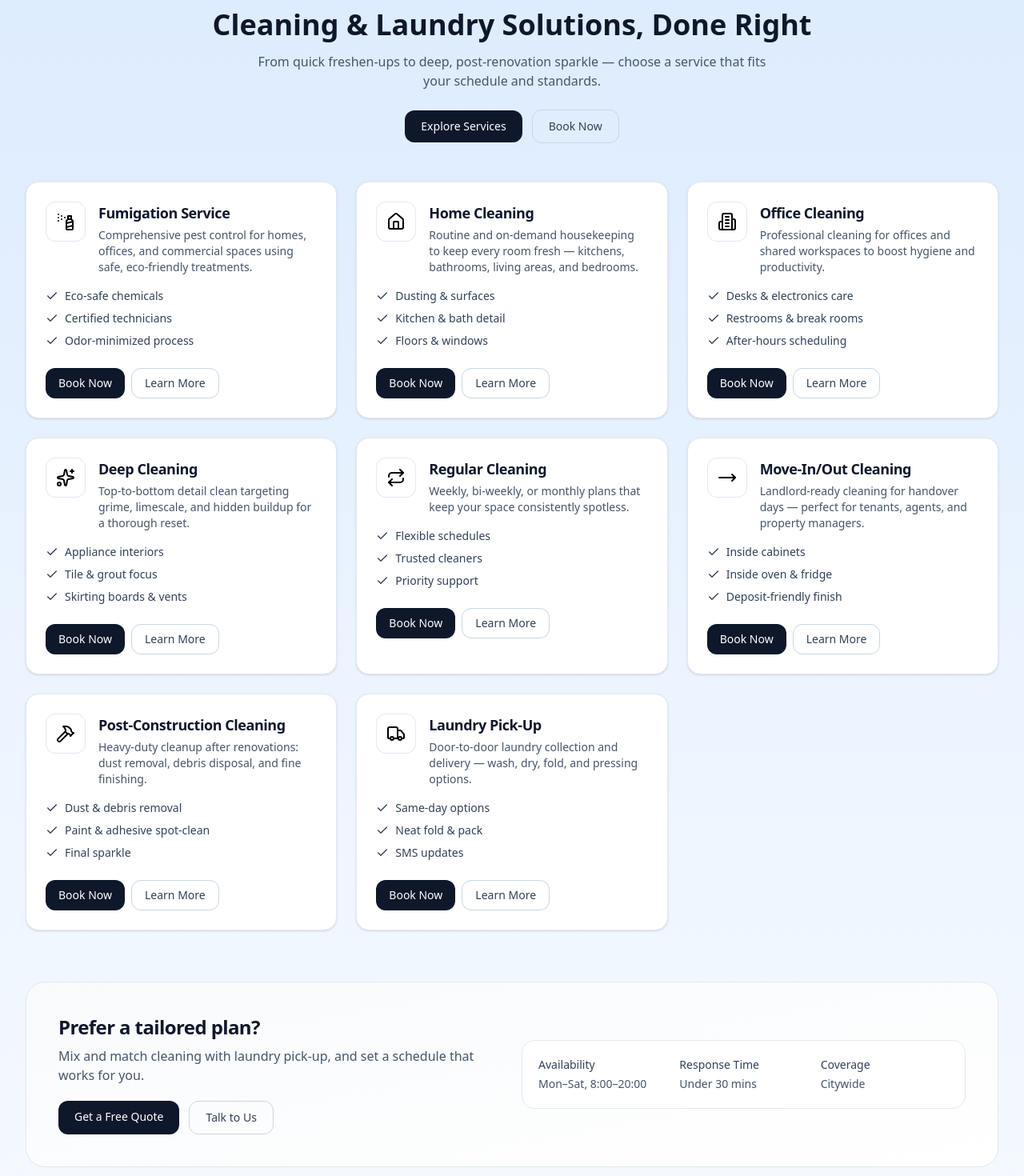
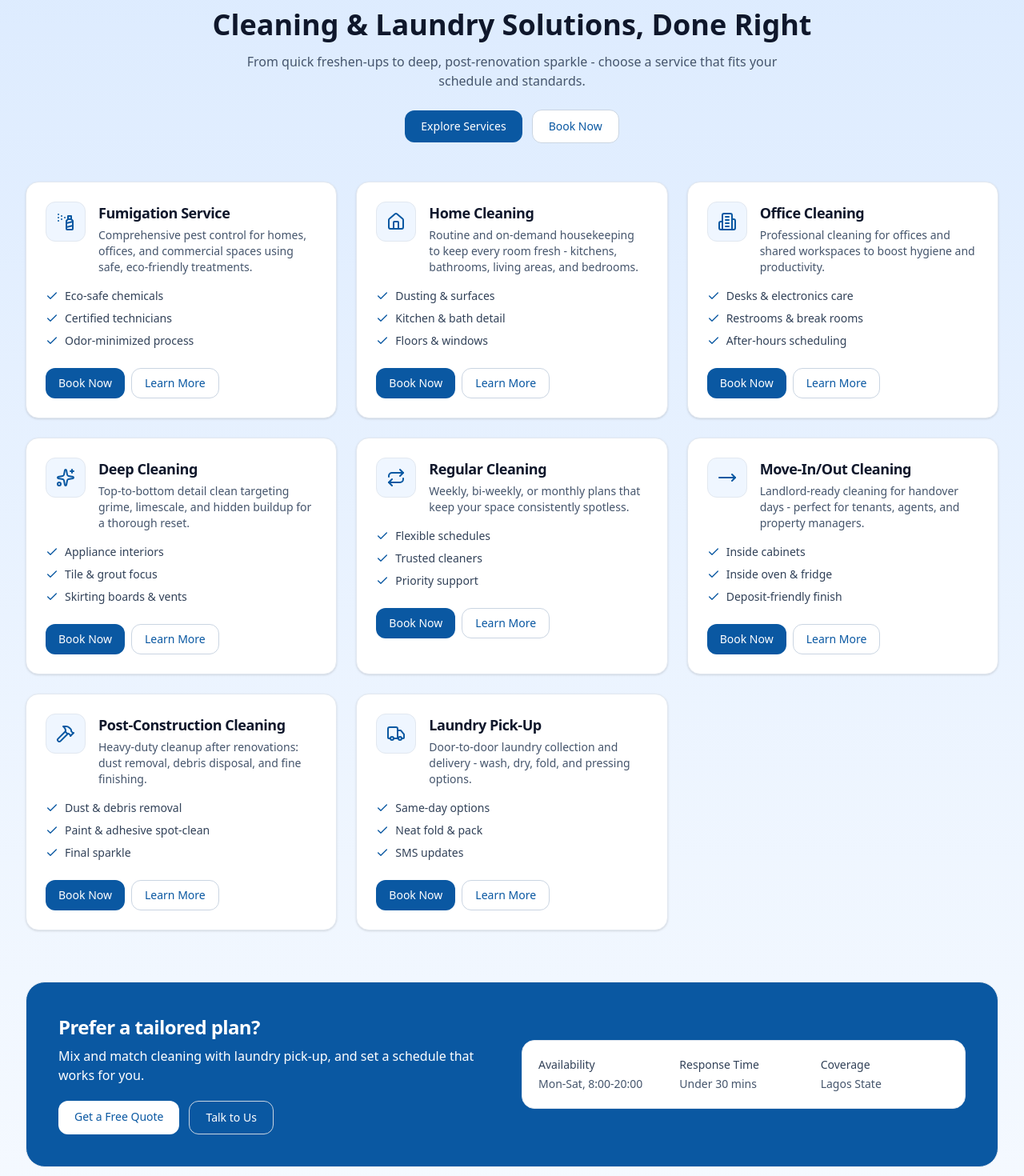
Before and after one commit to oyelajakenny/totaltouch, a Next.js app in the folder app/: page /our-services in a window 1280 px wide. Shown: the part 160-1630 px from the top of the page at 80% size. Built offline with nearby package versions, Linux system fonts and the light colour scheme.

Commit message:
Implemented the services page

```diff
--- a/app/app/our-services/page.js
+++ b/app/app/our-services/page.js
@@ -1,3 +1,5 @@
+"use client";
+
 import Link from "next/link";
 import {
   SprayCan,
@@ -10,6 +12,7 @@ import {
   Truck,
   Check,
 } from "lucide-react";
+import { motion } from "framer-motion";
 
 // NOTE: Exported for reuse and for test visibility.
 export const services = [
@@ -31,7 +34,7 @@ export const services = [
     title: "Home Cleaning",
     icon: Home,
     blurb:
-      "Routine and on-demand housekeeping to keep every room fresh — kitchens, bathrooms, living areas, and bedrooms.",
+      "Routine and on-demand housekeeping to keep every room fresh - kitchens, bathrooms, living areas, and bedrooms.",
     features: [
       "Dusting & surfaces",
       "Kitchen & bath detail",
@@ -75,7 +78,7 @@ export const services = [
     title: "Move-In/Out Cleaning",
     icon: MoveRight,
     blurb:
-      "Landlord-ready cleaning for handover days — perfect for tenants, agents, and property managers.",
+      "Landlord-ready cleaning for handover days - perfect for tenants, agents, and property managers.",
     features: [
       "Inside cabinets",
       "Inside oven & fridge",
@@ -99,17 +102,56 @@ export const services = [
     title: "Laundry Pick-Up",
     icon: Truck,
     blurb:
-      "Door-to-door laundry collection and delivery — wash, dry, fold, and pressing options.",
+      "Door-to-door laundry collection and delivery - wash, dry, fold, and pressing options.",
     features: ["Same-day options", "Neat fold & pack", "SMS updates"],
   },
 ];
 
+const heroVariants = {
+  hidden: { opacity: 0, y: 24 },
+  visible: {
+    opacity: 1,
+    y: 0,
+    transition: { duration: 0.55, ease: [0.33, 1, 0.68, 1] },
+  },
+};
+
+const gridVariants = {
+  hidden: {},
+  visible: {
+    transition: { staggerChildren: 0.12, delayChildren: 0.1 },
+  },
+};
+
+const cardVariants = {
+  hidden: { opacity: 0, y: 32, scale: 0.98 },
+  visible: {
+    opacity: 1,
+    y: 0,
+    scale: 1,
+    transition: { duration: 0.4, ease: [0.22, 1, 0.36, 1] },
+  },
+};
+
+const ctaVariants = {
+  hidden: { opacity: 0, y: 24 },
+  visible: {
+    opacity: 1,
+    y: 0,
+    transition: { duration: 0.55, ease: [0.33, 1, 0.68, 1], delay: 0.2 },
+  },
+};
+
 function ServiceCard({ service }) {
   const Icon = service.icon;
   return (
-    <div className="group relative flex flex-col rounded-2xl border border-slate-200 bg-white p-6 shadow-sm transition hover:shadow-md">
+    <motion.article
+      variants={cardVariants}
+      whileHover={{ translateY: -6 }}
+      className="group relative flex flex-col rounded-2xl border border-slate-200 bg-white p-6 shadow-sm transition hover:shadow-md"
+    >
       <div className="flex items-start gap-4">
-        <div className="rounded-xl border border-slate-200 p-3">
+        <div className="rounded-xl border border-slate-200 p-3 bg-blue-50 text-[#0A58A2]">
           <Icon className="h-6 w-6" aria-hidden="true" />
         </div>
         <div>
@@ -123,7 +165,7 @@ function ServiceCard({ service }) {
       <ul className="mt-4 space-y-2">
         {service.features.map((f, i) => (
           <li key={i} className="flex items-start gap-2 text-sm text-slate-700">
-            <Check className="mt-0.5 h-4 w-4 flex-none" />
+            <Check className="mt-0.5 h-4 w-4 flex-none text-[#0A58A2]" />
             <span>{f}</span>
           </li>
         ))}
@@ -132,34 +174,40 @@ function ServiceCard({ service }) {
       <div className="mt-6 flex flex-wrap gap-2">
         <Link
           href={{ pathname: "/booking", query: { service: service.id } }}
-          className="inline-flex items-center justify-center rounded-xl bg-slate-900 px-4 py-2 text-sm font-medium text-white transition hover:bg-slate-800"
+          className="inline-flex items-center justify-center rounded-xl bg-[#0A58A2] px-4 py-2 text-sm font-medium text-white transition hover:bg-[#0A58A2]"
         >
           Book Now
         </Link>
         <Link
           href={{ pathname: "/services/" + service.id }}
-          className="inline-flex items-center justify-center rounded-xl border border-slate-300 px-4 py-2 text-sm font-medium text-slate-700 transition hover:bg-slate-100"
+          className="inline-flex items-center justify-center rounded-xl border border-slate-300 px-4 py-2 text-sm font-medium text-[#0A58A2] transition hover:bg-slate-100"
         >
           Learn More
         </Link>
       </div>
 
       <div className="pointer-events-none absolute inset-0 rounded-2xl ring-1 ring-inset ring-transparent transition group-hover:ring-slate-300" />
-    </div>
+    </motion.article>
   );
 }
 
-export const metadata = {
-  title: "Our Services | Cleaning & Laundry",
-  description:
-    "Fumigation, home & office cleaning, deep cleans, move in/out, post-construction cleaning, and laundry pick-up.",
-};
+// export const metadata = {
+//   title: "Our Services | Cleaning & Laundry",
+//   description:
+//     "Fumigation, home & office cleaning, deep cleans, move in/out, post-construction cleaning, and laundry pick-up.",
+// };
 
 export default function Page() {
   return (
     <main className="mx-auto max-w-7xl px-4 py-12 sm:px-6 lg:px-8">
       {/* Page Heading */}
-      <section className="text-center">
+      <motion.section
+        className="text-center"
+        initial="hidden"
+        animate="visible"
+        variants={heroVariants}
+        viewport={{ once: true }}
+      >
         <span className="rounded-full bg-slate-100 px-3 py-1 text-xs font-medium tracking-wide text-slate-700">
           Our Services
         </span>
@@ -167,57 +215,67 @@ export default function Page() {
           Cleaning & Laundry Solutions, Done Right
         </h1>
         <p className="mx-auto mt-3 max-w-2xl text-slate-600">
-          From quick freshen-ups to deep, post-renovation sparkle — choose a
+          From quick freshen-ups to deep, post-renovation sparkle - choose a
           service that fits your schedule and standards.
         </p>
 
         <div className="mt-6 flex flex-wrap items-center justify-center gap-3">
           <a
             href="#services-grid"
-            className="rounded-xl bg-slate-900 px-5 py-2.5 text-sm font-medium text-white hover:bg-slate-800"
+            className="rounded-xl bg-[#0A58A2] px-5 py-2.5 text-sm font-medium text-white hover:bg-slate-800"
           >
             Explore Services
           </a>
           <Link
             href="/booking"
-            className="rounded-xl border border-slate-300 px-5 py-2.5 text-sm font-medium text-slate-700 hover:bg-slate-100"
+            className="rounded-xl border border-slate-300 px-5 py-2.5 text-sm font-medium text-[#0A58A2] bg-white hover:bg-slate-100"
           >
             Book Now
           </Link>
         </div>
-      </section>
+      </motion.section>
 
       {/* Services Grid */}
-      <section
+      <motion.section
         id="services-grid"
         className="mt-12 grid grid-cols-1 gap-6 sm:grid-cols-2 lg:grid-cols-3"
+        variants={gridVariants}
+        initial="hidden"
+        whileInView="visible"
+        viewport={{ once: true, amount: 0.2 }}
       >
         {services.map((s) => (
           <ServiceCard key={s.id} service={s} />
         ))}
-      </section>
+      </motion.section>
 
       {/* CTA Banner */}
-      <section className="mt-16 overflow-hidden rounded-3xl border border-slate-200 bg-gradient-to-br from-slate-50 to-white p-6 sm:p-10">
-        <div className="grid items-center gap-6 sm:grid-cols-2">
+      <motion.section
+        className="mt-16 overflow-hidden rounded-3xl border border-slate-200  p-6 sm:p-10 bg-[#0A58A2] "
+        variants={ctaVariants}
+        initial="hidden"
+        whileInView="visible"
+        viewport={{ once: true, amount: 0.3 }}
+      >
+        <div className="grid items-center gap-6 sm:grid-cols-2 ">
           <div>
-            <h2 className="text-2xl font-semibold tracking-tight text-slate-900">
+            <h2 className="text-2xl font-semibold tracking-tight text-white">
               Prefer a tailored plan?
             </h2>
-            <p className="mt-2 text-slate-600">
+            <p className="mt-2 text-white">
               Mix and match cleaning with laundry pick-up, and set a schedule
               that works for you.
             </p>
             <div className="mt-5 flex flex-wrap gap-3">
               <Link
-                href="/book"
-                className="rounded-xl bg-slate-900 px-5 py-2.5 text-sm font-medium text-white hover:bg-slate-800"
+                href="/booking"
+                className="rounded-xl bg-white px-5 py-2.5 text-sm font-medium text-[#0A58A2] hover:bg-slate-100"
               >
                 Get a Free Quote
               </Link>
               <Link
-                href="/contact"
-                className="rounded-xl border border-slate-300 px-5 py-2.5 text-sm font-medium text-slate-700 hover:bg-slate-100"
+                href="/contact-us"
+                className="rounded-xl border border-slate-300 px-5 py-2.5 text-sm font-medium text-white hover:bg-slate-100 hover:text-[#0A58A2]"
               >
                 Talk to Us
               </Link>
@@ -227,7 +285,7 @@ export default function Page() {
             <dl className="grid grid-cols-2 gap-4 text-sm text-slate-700 sm:grid-cols-3">
               <div>
                 <dt className="font-medium">Availability</dt>
-                <dd className="mt-1 text-slate-600">Mon–Sat, 8:00–20:00</dd>
+                <dd className="mt-1 text-slate-600">Mon-Sat, 8:00-20:00</dd>
               </div>
               <div>
                 <dt className="font-medium">Response Time</dt>
@@ -235,12 +293,12 @@ export default function Page() {
               </div>
               <div>
                 <dt className="font-medium">Coverage</dt>
-                <dd className="mt-1 text-slate-600">Citywide</dd>
+                <dd className="mt-1 text-slate-600">Lagos State </dd>
               </div>
             </dl>
           </div>
         </div>
-      </section>
+      </motion.section>
     </main>
   );
 }
```
